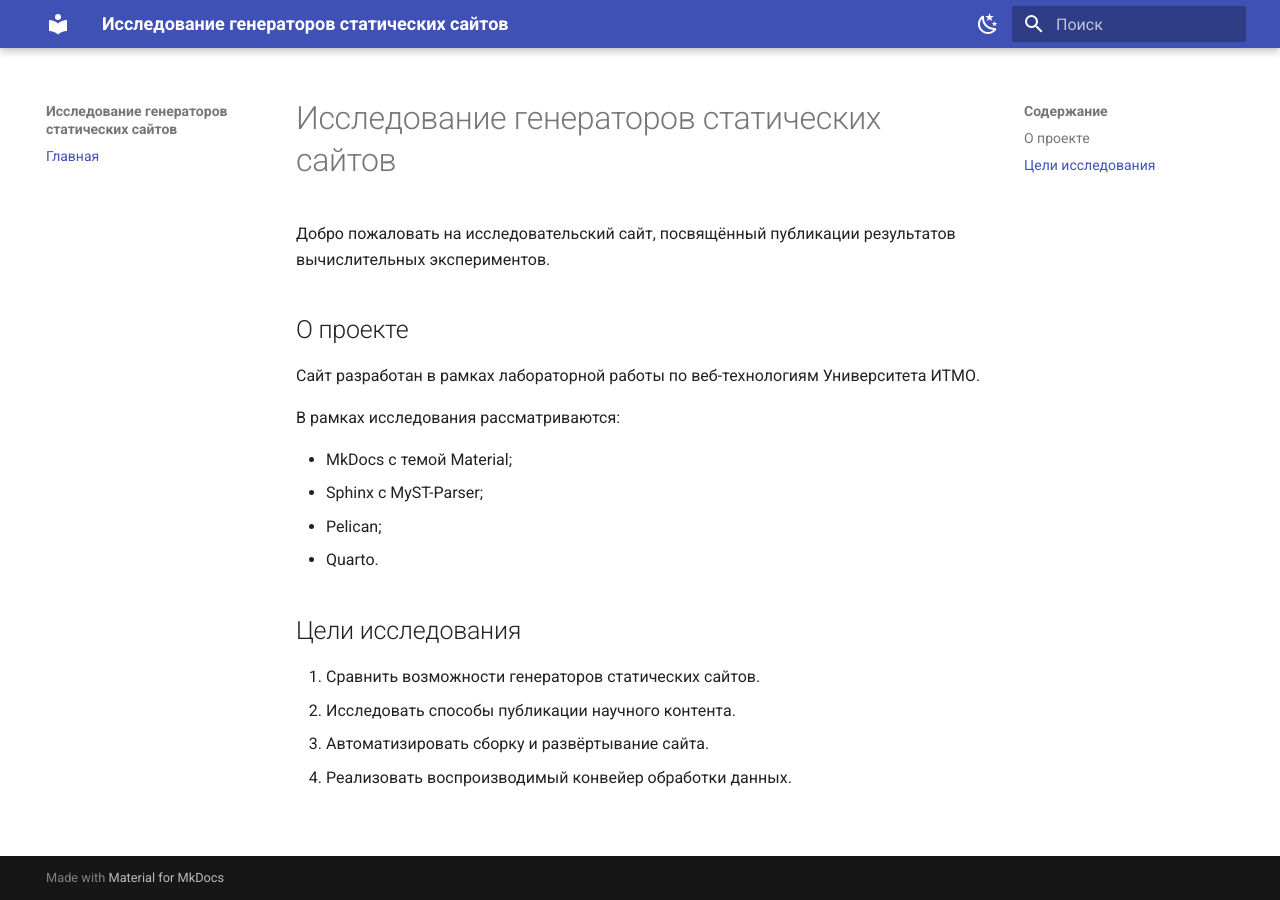
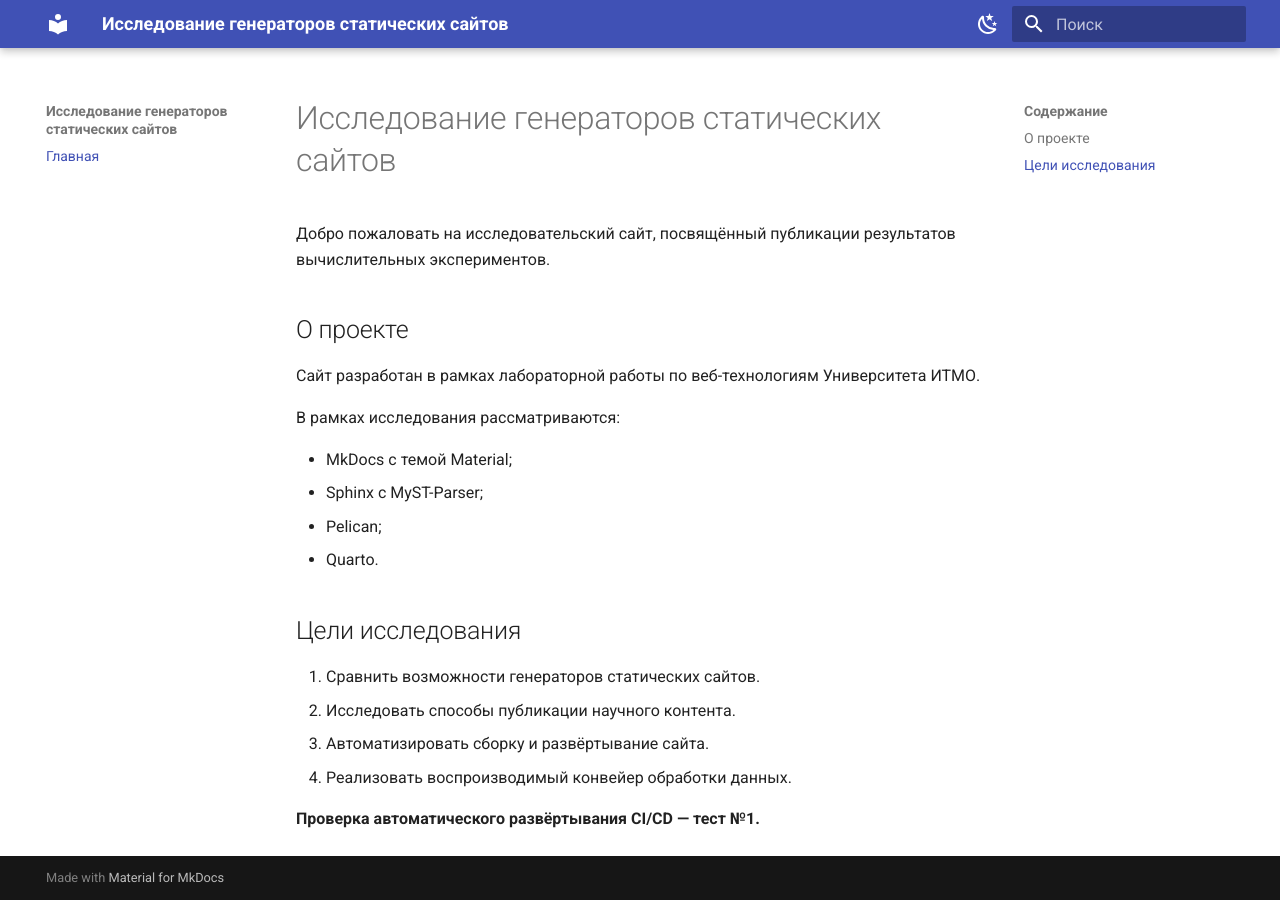
Before and after one commit to rykush/research-site, an MkDocs documentation site: the page built from docs/index.md, in a window 1280 px wide. Built offline with MkDocs 1.6.1 and Material for MkDocs 9.7.7, drawn with Linux system fonts in a browser that asks for light colours.

Commit message:
Test automatic CI/CD deployment

```diff
--- a/docs/index.md
+++ b/docs/index.md
@@ -21,3 +21,6 @@
 2. Исследовать способы публикации научного контента.
 3. Автоматизировать сборку и развёртывание сайта.
 4. Реализовать воспроизводимый конвейер обработки данных.
+
+
+**Проверка автоматического развёртывания CI/CD — тест №1.**
```
